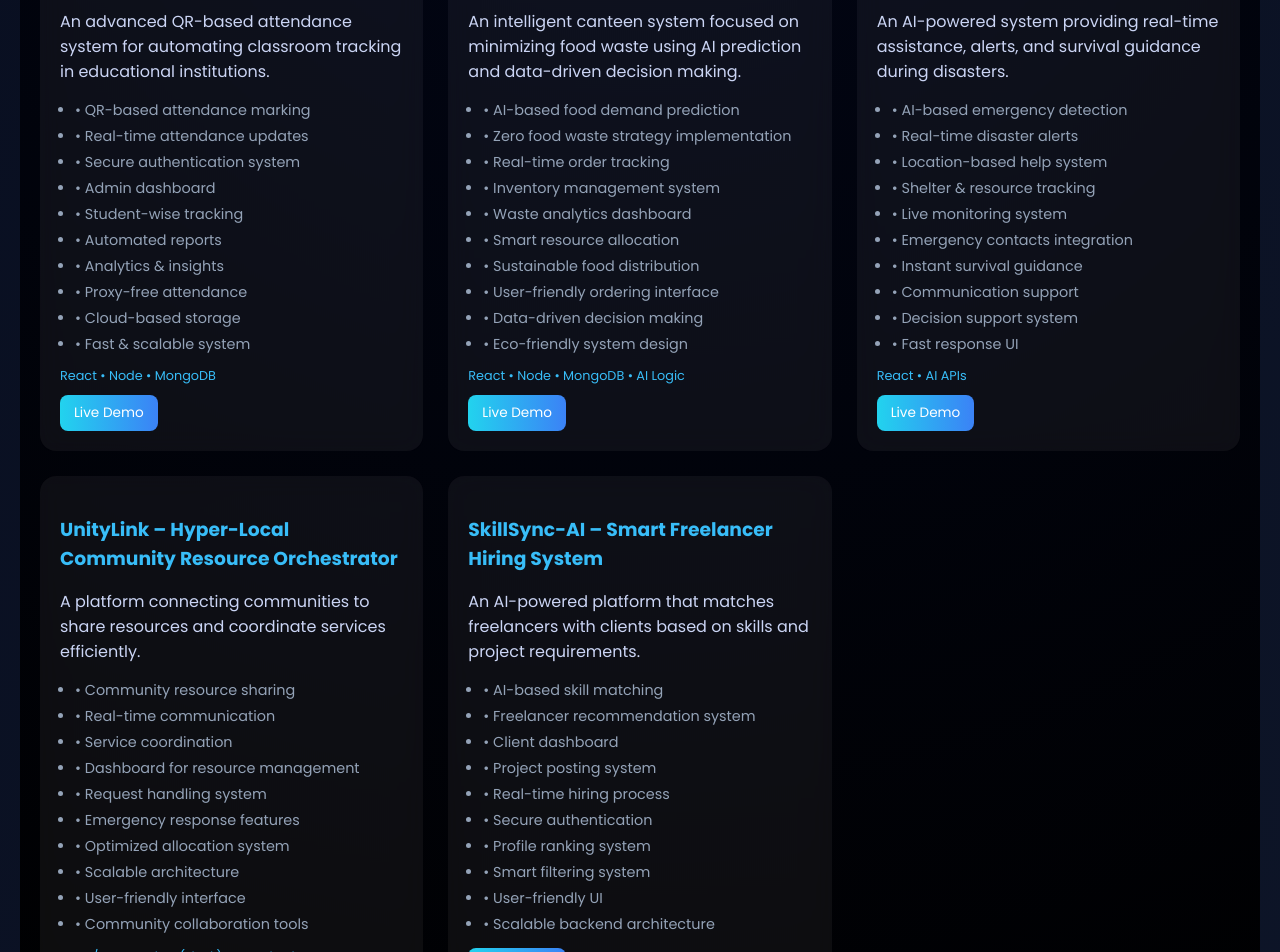
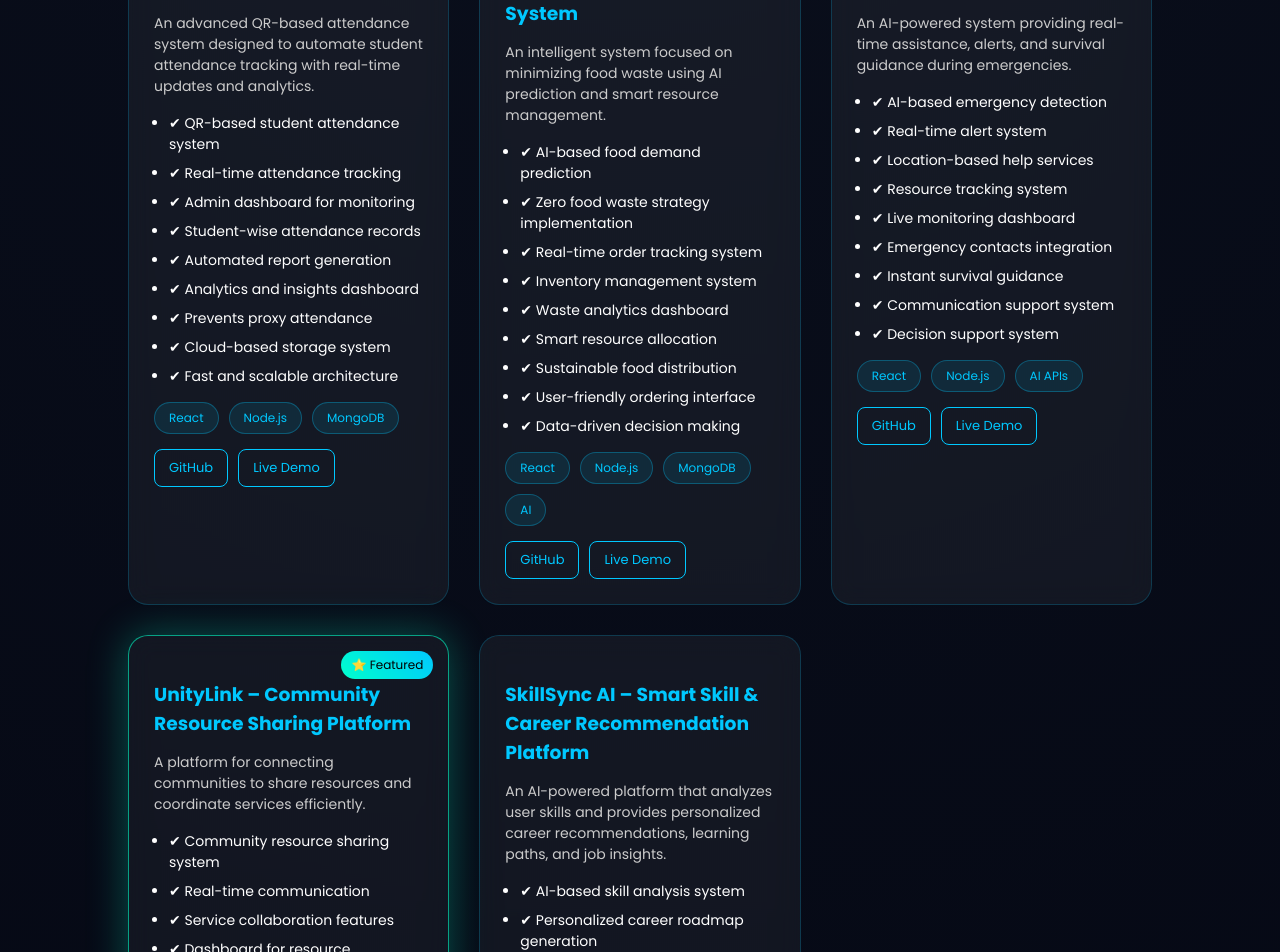
Before and after one commit to skyusufrafi/Portfolio-Yusuf, a React (Vite) app: page / in a window 1280 px wide. Shown: the part 4200-5152 px from the top of the page. Built offline with nearby package versions, Linux system fonts and the light colour scheme.

Commit message:
final update

```diff
--- a/src/components/Projects.jsx
+++ b/src/components/Projects.jsx
@@ -1,137 +1,145 @@
 import React from "react";
 import { motion } from "framer-motion";
+import "./projects.css";
 
 const projects = [
   {
-    title: "Attendify – Smart QR Based Attendance System",
-    desc: "An advanced QR-based attendance system for automating classroom tracking in educational institutions.",
+    title: "Attendify – Smart Attendance System",
+    desc: "An advanced QR-based attendance system designed to automate student attendance tracking with real-time updates and analytics.",
     features: [
-      "QR-based attendance marking",
-      "Real-time attendance updates",
-      "Secure authentication system",
-      "Admin dashboard",
-      "Student-wise tracking",
-      "Automated reports",
-      "Analytics & insights",
-      "Proxy-free attendance",
-      "Cloud-based storage",
-      "Fast & scalable system"
+      "QR-based student attendance system",
+      "Real-time attendance tracking",
+      "Admin dashboard for monitoring",
+      "Student-wise attendance records",
+      "Automated report generation",
+      "Analytics and insights dashboard",
+      "Prevents proxy attendance",
+      "Cloud-based storage system",
+      "Fast and scalable architecture"
     ],
-    tech: "React • Node • MongoDB",
-    link: "#"
+    tech: ["React", "Node.js", "MongoDB"],
+    github: "https://github.com/skyusufrafi/Attendify",
+    live: "https://clever-qr-attnd.vercel.app/"
   },
+
   {
-    title: "Eco-Canteen – Smart Canteen Intelligence & Zero Waste System",
-    desc: "An intelligent canteen system focused on minimizing food waste using AI prediction and data-driven decision making.",
+    title: "EcoCanteen – Smart Food Waste Management System",
+    desc: "An intelligent system focused on minimizing food waste using AI prediction and smart resource management.",
     features: [
       "AI-based food demand prediction",
       "Zero food waste strategy implementation",
-      "Real-time order tracking",
+      "Real-time order tracking system",
       "Inventory management system",
       "Waste analytics dashboard",
       "Smart resource allocation",
       "Sustainable food distribution",
       "User-friendly ordering interface",
-      "Data-driven decision making",
-      "Eco-friendly system design"
+      "Data-driven decision making"
     ],
-    tech: "React • Node • MongoDB • AI Logic",
-    link: "#"
+    tech: ["React", "Node.js", "MongoDB", "AI"],
+    github: "https://github.com/skyusufrafi/Eco-Canteen",
+    live: "https://smartcanteen-inky.vercel.app/"
   },
+
   {
-    title: "Emergency Survival – AI Disaster Response Assistant",
-    desc: "An AI-powered system providing real-time assistance, alerts, and survival guidance during disasters.",
+    title: "Emergency Survival – AI Disaster Response System",
+    desc: "An AI-powered system providing real-time assistance, alerts, and survival guidance during emergencies.",
     features: [
       "AI-based emergency detection",
-      "Real-time disaster alerts",
-      "Location-based help system",
-      "Shelter & resource tracking",
-      "Live monitoring system",
+      "Real-time alert system",
+      "Location-based help services",
+      "Resource tracking system",
+      "Live monitoring dashboard",
       "Emergency contacts integration",
       "Instant survival guidance",
-      "Communication support",
-      "Decision support system",
-      "Fast response UI"
+      "Communication support system",
+      "Decision support system"
     ],
-    tech: "React • AI APIs",
-    link: "https://sentinel-ai-ebon.vercel.app/"
+    tech: ["React", "Node.js", "AI APIs"],
+    github: "https://github.com/skyusufrafi/EmergencySurvival",
+    live: "https://sentinel-ai-ebon.vercel.app/"
   },
+
   {
-    title: "UnityLink – Hyper-Local Community Resource Orchestrator",
-    desc: "A platform connecting communities to share resources and coordinate services efficiently.",
+    title: "UnityLink – Community Resource Sharing Platform",
+    featured: true,
+    desc: "A platform for connecting communities to share resources and coordinate services efficiently.",
     features: [
-      "Community resource sharing",
+      "Community resource sharing system",
       "Real-time communication",
-      "Service coordination",
+      "Service collaboration features",
       "Dashboard for resource management",
       "Request handling system",
-      "Emergency response features",
-      "Optimized allocation system",
-      "Scalable architecture",
-      "User-friendly interface",
-      "Community collaboration tools"
+      "Emergency assistance feature",
+      "Optimized resource allocation",
+      "Scalable backend architecture",
+      "User-friendly interface"
     ],
-    tech: "HTML/CSS • Python(Flask) • Google Sheets API",
-    link: "https://unitylink.vercel.app/"
+    tech: ["React", "Node.js", "MongoDB"],
+    github: "https://github.com/skyusufrafi/UnityLink",
+    live: "https://unitylink-peach.vercel.app/"
   },
+
   {
-    title: "SkillSync-AI – Smart Freelancer Hiring System",
-    desc: "An AI-powered platform that matches freelancers with clients based on skills and project requirements.",
+    title: "SkillSync AI – Smart Skill & Career Recommendation Platform",
+    desc: "An AI-powered platform that analyzes user skills and provides personalized career recommendations, learning paths, and job insights.",
     features: [
-      "AI-based skill matching",
-      "Freelancer recommendation system",
-      "Client dashboard",
-      "Project posting system",
-      "Real-time hiring process",
-      "Secure authentication",
-      "Profile ranking system",
-      "Smart filtering system",
-      "User-friendly UI",
-      "Scalable backend architecture"
+      "AI-based skill analysis system",
+      "Personalized career roadmap generation",
+      "Skill gap detection with suggestions",
+      "Job role recommendation engine",
+      "Smart course suggestions",
+      "Real-time analytics dashboard",
+      "Interactive UI/UX design",
+      "Scalable full-stack architecture",
+      "Data-driven decision making"
     ],
-    tech: "",
-    link: "https://skillsync-ai-fzhu.onrender.com/"
+    tech: ["React", "Node.js", "MongoDB", "AI/ML", "APIs"],
+    github: "https://github.com/skyusufrafi/SkillSync-AI",
+    live: "https://skillsync-ai-fzhu.onrender.com/"
   }
 ];
 
 function Projects() {
   return (
-    <section id="projects" className="projects-section">
+    <section className="projects-section" id="projects">
+      <h2 className="section-title">Projects</h2>
 
       <div className="projects-container">
-        <h2 className="projects-title">Projects</h2>
-
-        <div className="projects-grid">
-
         {projects.map((project, index) => (
           <motion.div
             key={index}
-              className="project-card"
-              initial={{ opacity: 0, y: 40 }}
+            className={`project-card ${project.featured ? "featured" : ""}`}
+            initial={{ opacity: 0, y: 60 }}
             whileInView={{ opacity: 1, y: 0 }}
-              transition={{ duration: 0.5 }}
-              whileHover={{ scale: 1.02 }}
+            whileHover={{ scale: 1.05 }}
+            transition={{ duration: 0.4 }}
           >
             <h3>{project.title}</h3>
-              <p className="project-desc">{project.desc}</p>
 
-              <ul>
-                {project.features.map((f, i) => (
-                  <li key={i}>• {f}</li>
+            <p className="desc">{project.desc}</p>
+
+            <ul className="features">
+              {project.features.map((feature, i) => (
+                <li key={i}>✔ {feature}</li>
               ))}
             </ul>
 
-              <p className="tech">{project.tech}</p>
+            <div className="tech-stack">
+              {project.tech.map((tech, i) => (
+                <span key={i} className="tech-badge">
+                  {tech}
+                </span>
+              ))}
+            </div>
 
-              <a href={project.link} target="_blank" className="project-btn">
-                Live Demo
-              </a>
+            <div className="project-buttons">
+              <a href={project.github} target="_blank">GitHub</a>
+              <a href={project.live} target="_blank">Live Demo</a>
+            </div>
           </motion.div>
         ))}
-
       </div>
-      </div>
-
     </section>
   );
 }
--- /dev/null
+++ b/src/components/projects.css
@@ -0,0 +1,129 @@
+.projects-section {
+  padding: 100px 10%;
+  background: radial-gradient(circle at top, #0a0f1c, #050814);
+  color: white;
+}
+
+/* TITLE */
+.section-title {
+  text-align: center;
+  font-size: 36px;
+  margin-bottom: 60px;
+  background: linear-gradient(90deg, #00c8ff, #00ffcc);
+  -webkit-background-clip: text;
+  -webkit-text-fill-color: transparent;
+}
+
+/* GRID */
+.projects-container {
+  display: grid;
+  grid-template-columns: repeat(auto-fit, minmax(320px, 1fr));
+  gap: 30px;
+}
+
+/* CARD */
+.project-card {
+  position: relative;
+  padding: 25px;
+  border-radius: 20px;
+  background: rgba(255, 255, 255, 0.05);
+  backdrop-filter: blur(12px);
+  border: 1px solid rgba(0, 200, 255, 0.2);
+  transition: 0.4s;
+}
+
+/* HOVER */
+.project-card:hover {
+  box-shadow: 0 0 30px rgba(0, 200, 255, 0.4);
+}
+
+/* FEATURED */
+.project-card.featured {
+  border: 1px solid rgba(0, 255, 200, 0.6);
+  box-shadow: 0 0 40px rgba(0, 255, 200, 0.3);
+}
+
+.project-card.featured::after {
+  content: "⭐ Featured";
+  position: absolute;
+  top: 15px;
+  right: 15px;
+  font-size: 12px;
+  background: linear-gradient(45deg, #00ffcc, #00c8ff);
+  color: black;
+  padding: 5px 10px;
+  border-radius: 20px;
+}
+
+/* TITLE */
+.project-card h3 {
+  color: #00c8ff;
+  margin-bottom: 10px;
+}
+
+/* DESC */
+.desc {
+  font-size: 14px;
+  color: #ccc;
+  margin-bottom: 15px;
+}
+
+/* FEATURES */
+.features {
+  padding-left: 15px;
+  margin-bottom: 15px;
+}
+
+.features li {
+  margin-bottom: 8px;
+  font-size: 14px;
+}
+
+/* TECH */
+.tech-stack {
+  display: flex;
+  flex-wrap: wrap;
+  gap: 10px;
+  margin-bottom: 15px;
+}
+
+.tech-badge {
+  padding: 6px 14px;
+  border-radius: 20px;
+  font-size: 12px;
+  background: rgba(0, 200, 255, 0.1);
+  border: 1px solid rgba(0, 200, 255, 0.3);
+  color: #00c8ff;
+}
+
+/* BUTTONS */
+.project-buttons {
+  display: flex;
+  gap: 10px;
+}
+
+.project-buttons a {
+  padding: 8px 14px;
+  border-radius: 8px;
+  font-size: 13px;
+  text-decoration: none;
+  border: 1px solid #00c8ff;
+  color: #00c8ff;
+  transition: 0.3s;
+}
+
+.project-buttons a:hover {
+  background: #00c8ff;
+  color: black;
+}
+
+/* MOBILE */
+@media (max-width: 768px) {
+  .projects-section {
+    padding: 60px 5%;
+  }
+
+  .section-title {
+    font-size: 26px;
+  }
+}
--- a/src/index.css
+++ b/src/index.css
@@ -246,113 +246,7 @@ section {
     font-size: 2rem;
   }
 }
-/* PROJECTS */
-.project-grid {
-  display: grid;
-  grid-template-columns: repeat(auto-fit,minmax(300px,1fr));
-  gap: 20px;
-}
 
-.project-card {
-  background: rgba(255,255,255,0.05);
-  padding: 20px;
-  border-radius: 15px;
-}
-
-.project-card:hover {
-  box-shadow: 0 0 20px #3b82f6;
-}
-
-.projects-section {
-  padding: 100px 20px;
-  background: radial-gradient(circle at top, #020617, #000);
-}
-
-.projects-container {
-  max-width: 1200px;
-  margin: auto;
-}
-
-.projects-title {
-  font-size: 2.8rem;
-  text-align: center;
-  margin-bottom: 40px;
-  background: linear-gradient(90deg,#22d3ee,#3b82f6,#a855f7);
-  -webkit-background-clip: text;
-  color: transparent;
-}
-
-/* GRID */
-.projects-grid {
-  display: grid;
-  grid-template-columns: repeat(auto-fit, minmax(300px,1fr));
-  gap: 25px;
-}
-
-/* CARD */
-.project-card {
-  padding: 20px;
-  border-radius: 16px;
-  background: rgba(255,255,255,0.05);
-  backdrop-filter: blur(12px);
-  transition: 0.3s;
-}
-
-.project-card:hover {
-  box-shadow: 0 0 30px rgba(56,189,248,0.4);
-}
-
-/* TEXT */
-.project-card h3 {
-  color: #38bdf8;
-  margin-bottom: 10px;
-}
-
-.project-desc {
-  color: #cbd5f5;
-  margin-bottom: 10px;
-}
-
-.project-card ul {
-  padding-left: 15px;
-  margin-bottom: 10px;
-}
-
-.project-card li {
-  color: #94a3b8;
-  font-size: 0.9rem;
-  margin-bottom: 5px;
-}
-
-/* TECH */
-.tech {
-  font-size: 0.8rem;
-  color: #38bdf8;
-  margin-bottom: 10px;
-}
-
-/* BUTTON */
-.project-btn {
-  display: inline-block;
-  padding: 8px 14px;
-  border-radius: 8px;
-  background: linear-gradient(90deg,#22d3ee,#3b82f6);
-  color: #fff;
-  text-decoration: none;
-  font-size: 0.85rem;
-  transition: 0.3s;
-}
-
-.project-btn:hover {
-  transform: scale(1.05);
-}
-
-/* MOBILE */
-@media (max-width: 600px) {
-  .projects-title {
-    font-size: 2rem;
-  }
-}
 
 /* CONTACT SECTION */
 .contact {
```
Lines whose indentation alone changed are shown as unchanged.
